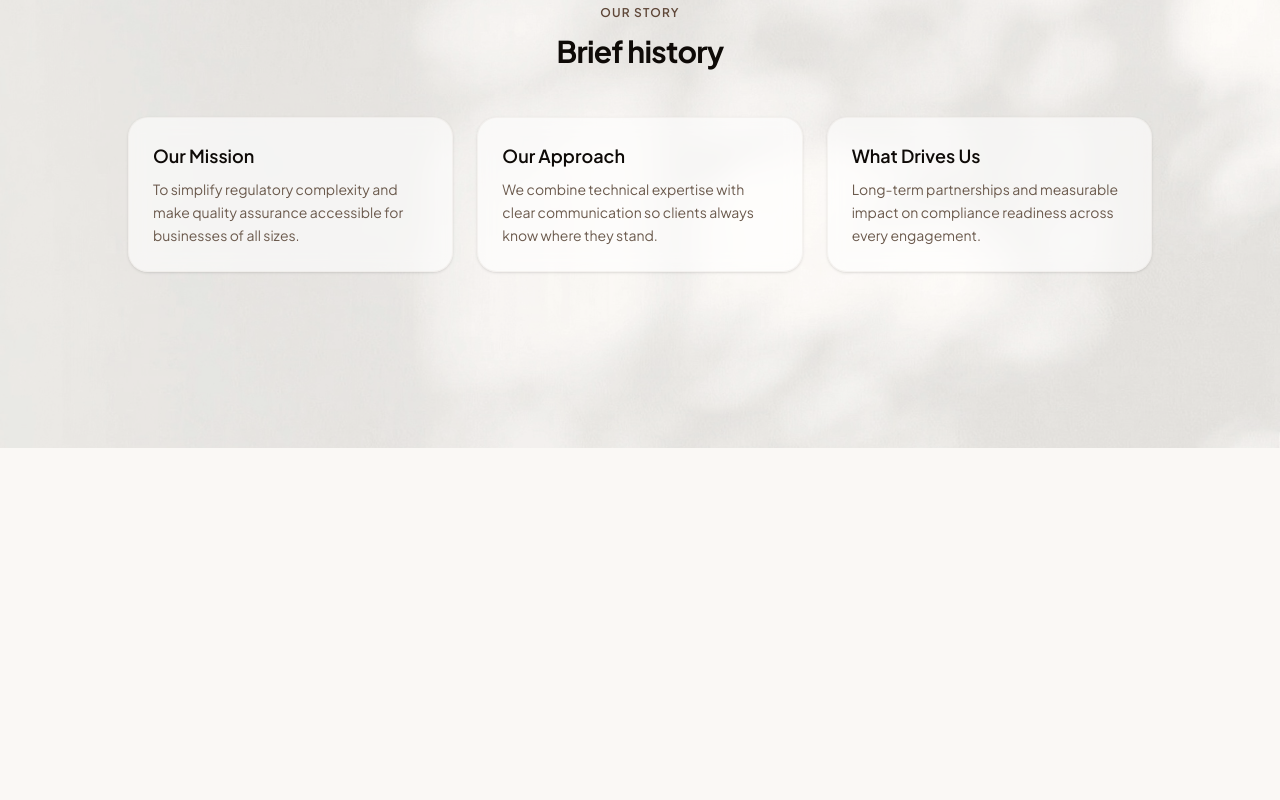
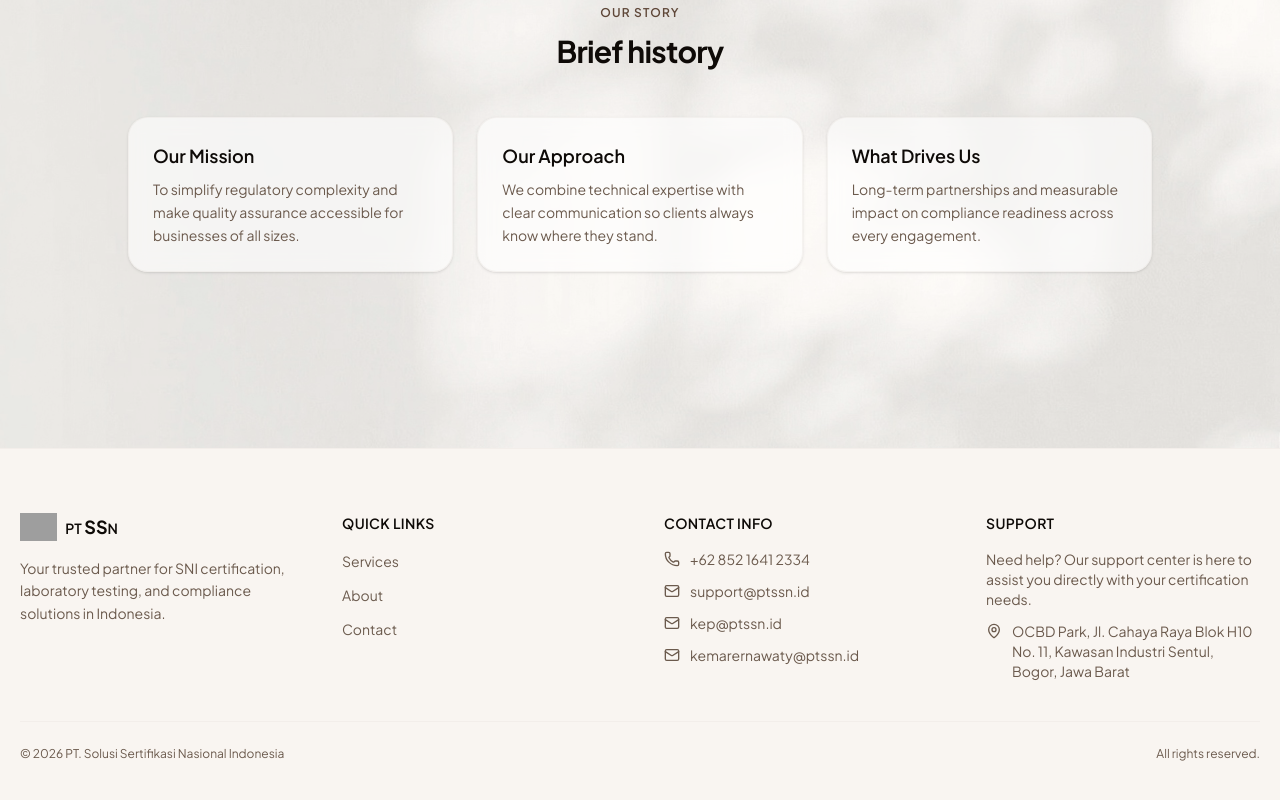
Before and after one commit to fisayoaboma1-tech/ptsssnn, a Next.js app: page /aboutfull in a window 1280 px wide. Shown: the part 1338-2138 px from the top of the page. Before the commit the page ends 1786 px from the top, so only its background shows below. Built offline with nearby package versions, Linux system fonts and the light colour scheme; grey boxes are pictures that could not be loaded.

Commit message:
add Footer to AboutFull and ContactDetails pages

```diff
--- a/src/app/aboutfull/page.tsx
+++ b/src/app/aboutfull/page.tsx
@@ -1,12 +1,13 @@
 "use client";
 
-import { AboutFull, Header2 } from "@/components/landing";
+import { AboutFull, Header2, Footer } from "@/components/landing";
 
 export default function AboutFullPage() {
   return (
     <div className="min-h-screen bg-background">
       <Header2 />
       <AboutFull />
+      <Footer />
     </div>
   );
 }
--- a/src/app/contactdetails/page.tsx
+++ b/src/app/contactdetails/page.tsx
@@ -1,12 +1,13 @@
 "use client";
 
-import { ContactDirect, Header2 } from "@/components/landing";
+import { ContactDirect, Header2, Footer } from "@/components/landing";
 
 export default function ContactDetailsPage() {
   return (
     <div className="min-h-screen bg-background">
       <Header2 />
       <ContactDirect />
+      <Footer />
     </div>
   );
 }
```
